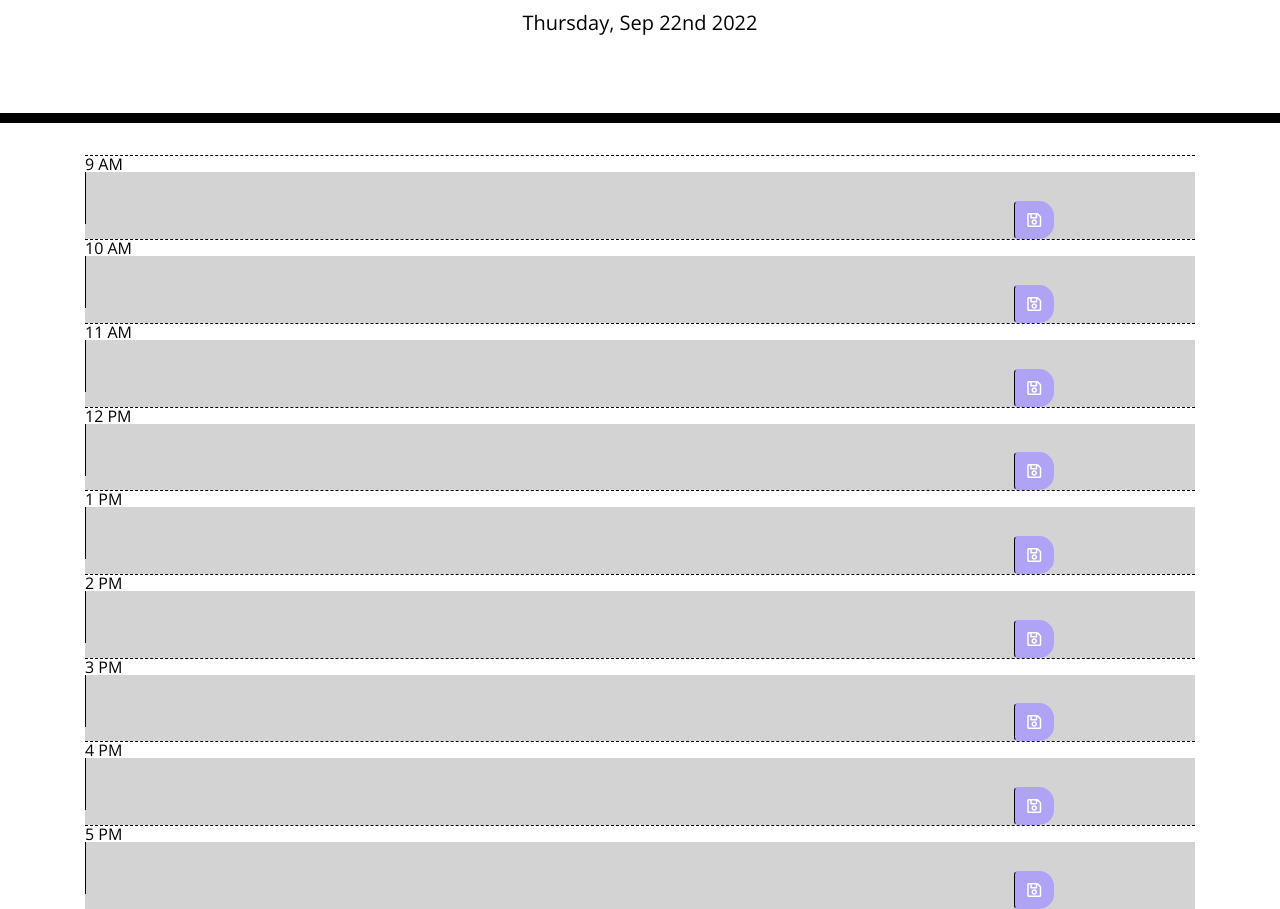
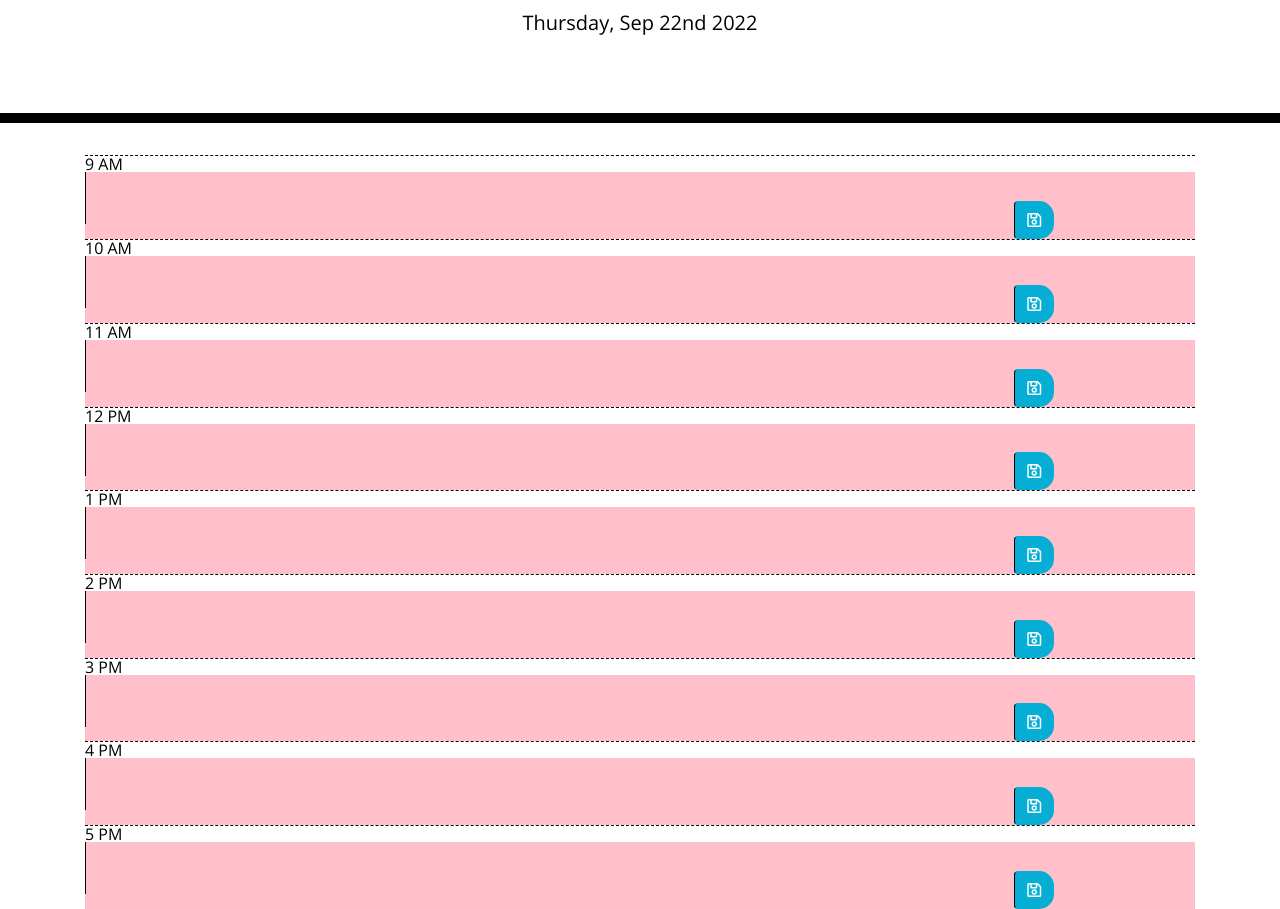
Before and after one commit to janethxuiz/workday-scheduler, a plain HTML site: page index.html in a window 1280 px wide. Shown: the part 181-1090 px from the top of the page. Drawn offline with nearby package versions, Linux system fonts and the light colour scheme.

Commit message:
redid stylesheet, fixed localstorage save in js, added gif to readme, fixed timeblocks in html

```diff
--- a/assets/css/style.css
+++ b/assets/css/style.css
@@ -1,10 +1,10 @@
 body {
-  font-family: 'Open Sans', sans-serif;
+  font-family: "Open Sans", sans-serif;
   font-size: 16px;
   line-height: 1;
 }
 
-textarea{
+textarea {
   background: transparent;
   border: none;
   resize: none;
@@ -21,11 +21,11 @@ textarea{
   border-bottom: 10px solid black;
 }
 
-.description{
+.description {
   white-space: pre-wrap;
 }
 
-.time-block{
+.time-block {
   text-align: center;
   border-radius: 15px;
 }
@@ -33,7 +33,7 @@ textarea{
 .row {
   white-space: pre-wrap;
   height: 80px;
-  border-top: 1px solid white;;
+  border-top: 1px solid white;
 }
 
 .hour {
@@ -43,17 +43,17 @@ textarea{
 }
 
 .past {
-  background-color: #d3d3d3;
+  background-color: pink;
   color: white;
 }
 
 .present {
-  background-color: #f0e589;
+  background-color: #ff6961;
   color: white;
 }
 
 .future {
-  background-color: #f0beed;
+  background-color: #e0c8fc;
   color: white;
 }
 
@@ -61,11 +61,11 @@ textarea{
   border-left: 1px solid black;
   border-top-right-radius: 15px;
   border-bottom-right-radius: 15px;
-  background-color: #afa3f5;
+  background-color: #06aed5;
   color: white;
 }
 
 .saveBtn i:hover {
   font-size: 20px;
-  transition: all .3s ease-in-out;
+  transition: all 0.3s ease-in-out;
 }
--- a/assets/js/script.js
+++ b/assets/js/script.js
@@ -3,50 +3,50 @@ var todaysDate = moment().format("dddd, MMM Do YYYY");
 $("#currentDay").html(todaysDate);
 
 // save button
-$(document).ready(function() {
-    $(".save-btn").on("click", function() {
+$(document).ready(function () {
+    $(".saveBtn").on("click", function () {
 
-var text = $(this).siblings(".discription").val();
+        var text = $(this).siblings(".description").val();
         var time = $(this).parent().attr("id");
 
         localStorage.setItem(time, text);
 
     })
+
     // updating hour
-function updateHour() {
+    function timeTrack() {
         var currentTime = moment().hours();
 
-    $(".block-time").each(function(){
-        var hourBlock = parseInt($(this).attr("id").split("hour")[1]
-        );
+        $(".block-time").each(function () {
+            var timeBlock = parseInt($(this).attr("id").split("hour")[1]);
 
-        if (hourBlock < currentTime){
-            $(this).addClass("past");
+            if (timeBlock < currentTime) {
                 $(this).removeClass("future");
                 $(this).removeClass("present");
+                $(this).addClass("past");
             }
-        else if (hourBlock === currentTime){
+            else if (timeBlock === currentTime) {
                 $(this).removeClass("past");
                 $(this).removeClass("future");
                 $(this).addClass("present");
             }
-        else{
+            else {
+                $(this).removeClass("present");
                 $(this).removeClass("past");
-            $(this).removeClass("present");
                 $(this).addClass("future");
             }
         })
     }
 
-$("#hour-9 .discription").val(localStorage.getItem("hour-9"));
-$("#hour-10 .discription").val(localStorage.getItem("hour-10"));
-$("#hour-11 .discription").val(localStorage.getItem("hour-11"));
-$("#hour-12 .discription").val(localStorage.getItem("hour-12"));
-$("#hour-13 .discription").val(localStorage.getItem("hour-13"));
-$("#hour-14 .discription").val(localStorage.getItem("hour-14"));
-$("#hour-15 .discription").val(localStorage.getItem("hour-15"));
-$("#hour-16 .discription").val(localStorage.getItem("hour-16"));
-$("#hour-17 .discription").val(localStorage.getItem("hour-17"));
+    $("#hour9 .discription").val(localStorage.getItem("hour9"));
+    $("#hour10 .discription").val(localStorage.getItem("hour10"));
+    $("#hour11 .discription").val(localStorage.getItem("hour11"));
+    $("#hour12 .discription").val(localStorage.getItem("hour12"));
+    $("#hour13 .discription").val(localStorage.getItem("hour13"));
+    $("#hour14 .discription").val(localStorage.getItem("hour14"));
+    $("#hour15 .discription").val(localStorage.getItem("hour15"));
+    $("#hour16 .discription").val(localStorage.getItem("hour16"));
+    $("#hour17 .discription").val(localStorage.getItem("hour17"));
 
-updateHour();
+    timeTrack();
 })
--- a/index.html
+++ b/index.html
@@ -11,7 +11,7 @@
       crossorigin="anonymous"
     />
     <link rel="stylesheet" href="https://fonts.googleapis.com/css?family=Open+Sans&display=swap"/>
-    <link rel="stylesheet" href="./assets/css/style.css" />
+    <link rel="stylesheet" href="assets/css/style.css" />
     <title>Work Day Scheduler</title>
   </head>
 
@@ -25,47 +25,47 @@
     <div class="container" id="schedule">
       <!-- Timeblocks go here -->
 
-      <div id="hour-9" class="block-time">
+      <div id="hour9" class="block-time">
         <div class="hour">9 AM</div>
         <textarea class="col-md-10 description"></textarea>
         <button class="btn saveBtn"><i class="far fa-save"></i></button>
       </div>
-      <div id="hour-10" class="block-time">
+      <div id="hour10" class="block-time">
         <div class="hour">10 AM</div>
         <textarea class="col-md-10 description"></textarea>
         <button class="btn saveBtn"><i class="far fa-save"></i></button>
       </div>
-      <div id="hour-11" class="block-time">
+      <div id="hour11" class="block-time">
         <div class="hour">11 AM</div>
         <textarea class="col-md-10 description"></textarea>
         <button class="btn saveBtn"><i class="far fa-save"></i></button>
       </div>
-      <div id="hour-12" class="block-time">
+      <div id="hour12" class="block-time">
         <div class="hour">12 PM</div>
         <textarea class="col-md-10 description"></textarea>
         <button class="btn saveBtn"><i class="far fa-save"></i></button>
       </div>
-      <div id="hour-13" class="block-time">
+      <div id="hour13" class="block-time">
         <div class="hour">1 PM</div>
         <textarea class="col-md-10 description"></textarea>
         <button class="btn saveBtn"><i class="far fa-save"></i></button>
       </div>
-      <div id="hour-14" class="block-time">
+      <div id="hour14" class="block-time">
         <div class="hour">2 PM</div>
         <textarea class="col-md-10 description"></textarea>
         <button class="btn saveBtn"><i class="far fa-save"></i></button>
       </div>
-      <div id="hour-15" class="block-time">
+      <div id="hour15" class="block-time">
         <div class="hour">3 PM</div>
         <textarea class="col-md-10 description"></textarea>
         <button class="btn saveBtn"><i class="far fa-save"></i></button>
       </div>
-      <div id="hour-16" class="block-time">
+      <div id="hour16" class="block-time">
         <div class="hour">4 PM</div>
         <textarea class="col-md-10 description"></textarea>
         <button class="btn saveBtn"><i class="far fa-save"></i></button>
       </div>
-      <div id="hour-17" class="block-time">
+      <div id="hour17" class="block-time">
         <div class="hour">5 PM</div>
         <textarea class="col-md-10 description"></textarea>
         <button class="btn saveBtn"><i class="far fa-save"></i></button>
```
Also changed, not shown: 2 other files. Lines whose indentation alone changed are shown as unchanged.
